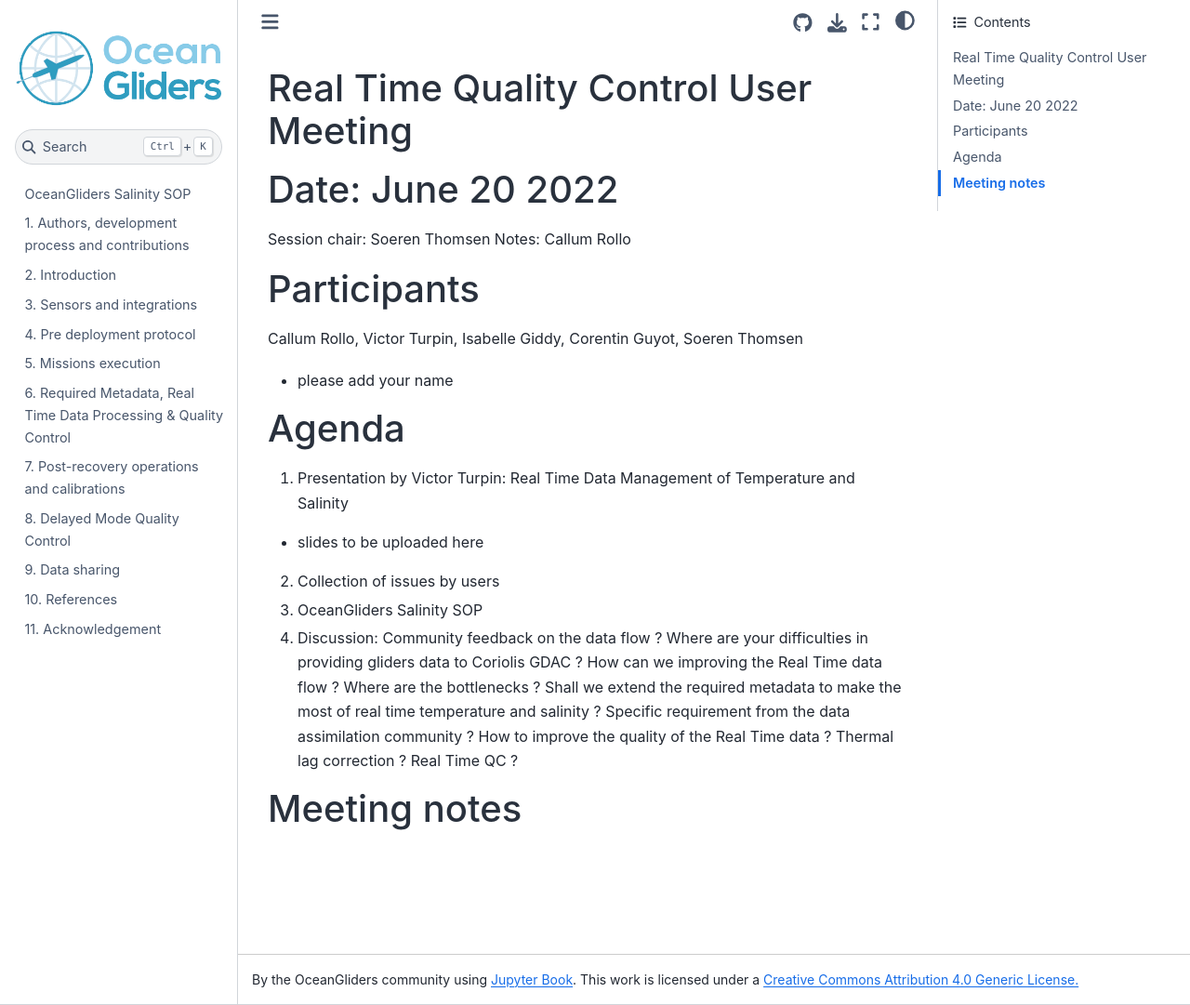
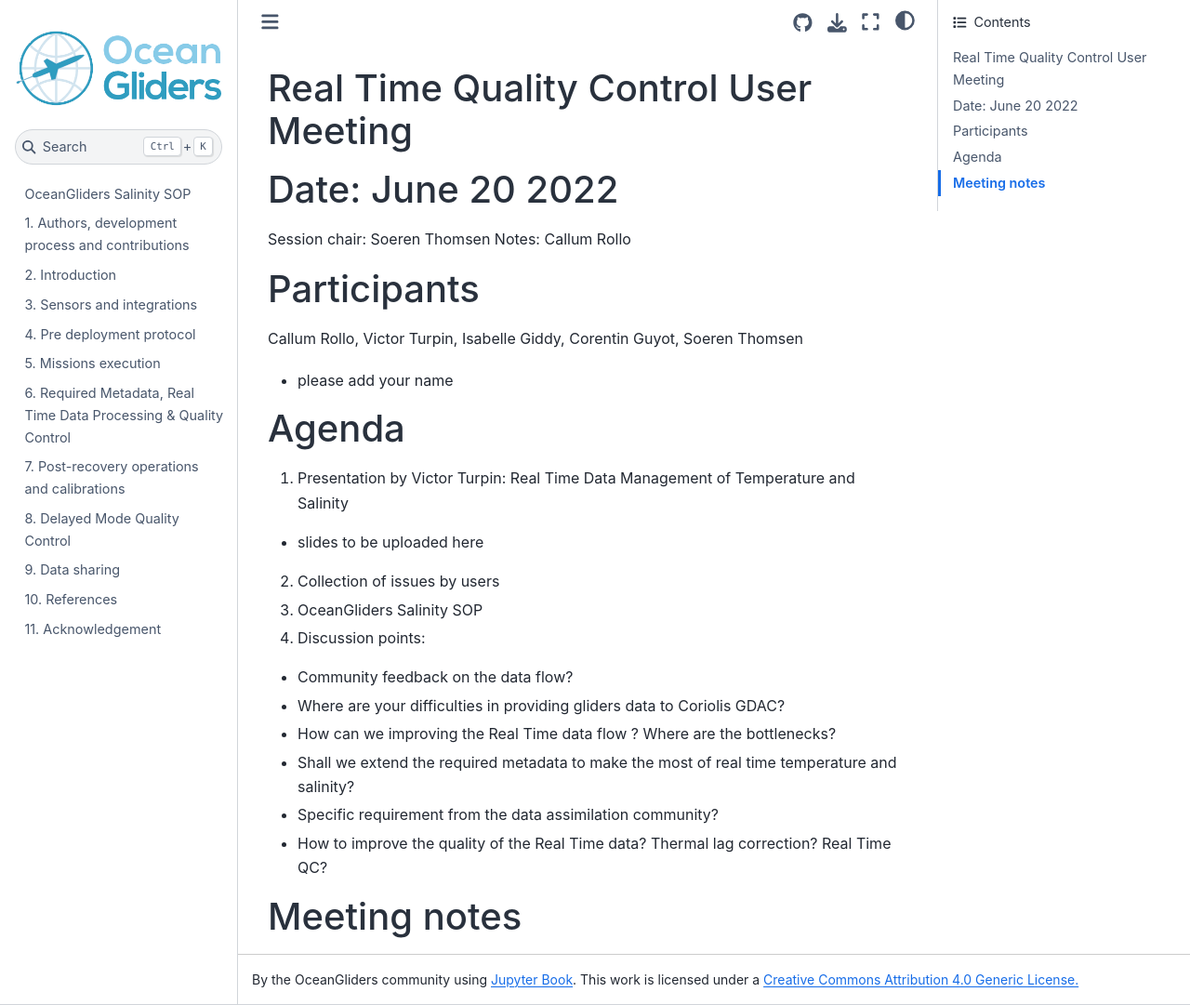
Before and after one commit to OceanGlidersCommunity/Salinity_SOP, a Jupyter Book: the page built from meeting_notes/2022_06_20_RTQC_session.md, in a window 1280 px wide and 1081 px high. Shown: the whole window at 93% size. Built offline with Jupyter Book 1.0.4 settings and Sphinx 7.4.7 and the Sphinx Book theme 1.1.4, drawn with Linux system fonts in a browser that asks for light colours.

Commit message:
formating agenda

```diff
--- a/meeting_notes/2022_06_20_RTQC_session.md
+++ b/meeting_notes/2022_06_20_RTQC_session.md
@@ -14,13 +14,12 @@ Callum Rollo, Victor Turpin, Isabelle Giddy, Corentin Guyot, Soeren Thomsen
 - slides to be uploaded here
 2) Collection of issues by users
 3) OceanGliders Salinity SOP
-4) Discussion: Community feedback on the data flow ? Where are your difficulties in providing gliders data to Coriolis GDAC ?
-How can we improving the Real Time data flow ? Where are the bottlenecks ?
-Shall we extend the required metadata to make the most of real time temperature and salinity ?
-Specific requirement from the data assimilation community ?
-How to improve the quality of the Real Time data ? Thermal lag correction ? Real Time QC ?
-
-
-
+4) Discussion points:
+- Community feedback on the data flow?
+- Where are your difficulties in providing gliders data to Coriolis GDAC?
+- How can we improving the Real Time data flow ? Where are the bottlenecks?
+- Shall we extend the required metadata to make the most of real time temperature and salinity?
+- Specific requirement from the data assimilation community?
+- How to improve the quality of the Real Time data? Thermal lag correction? Real Time QC?
 
 # Meeting notes
```
